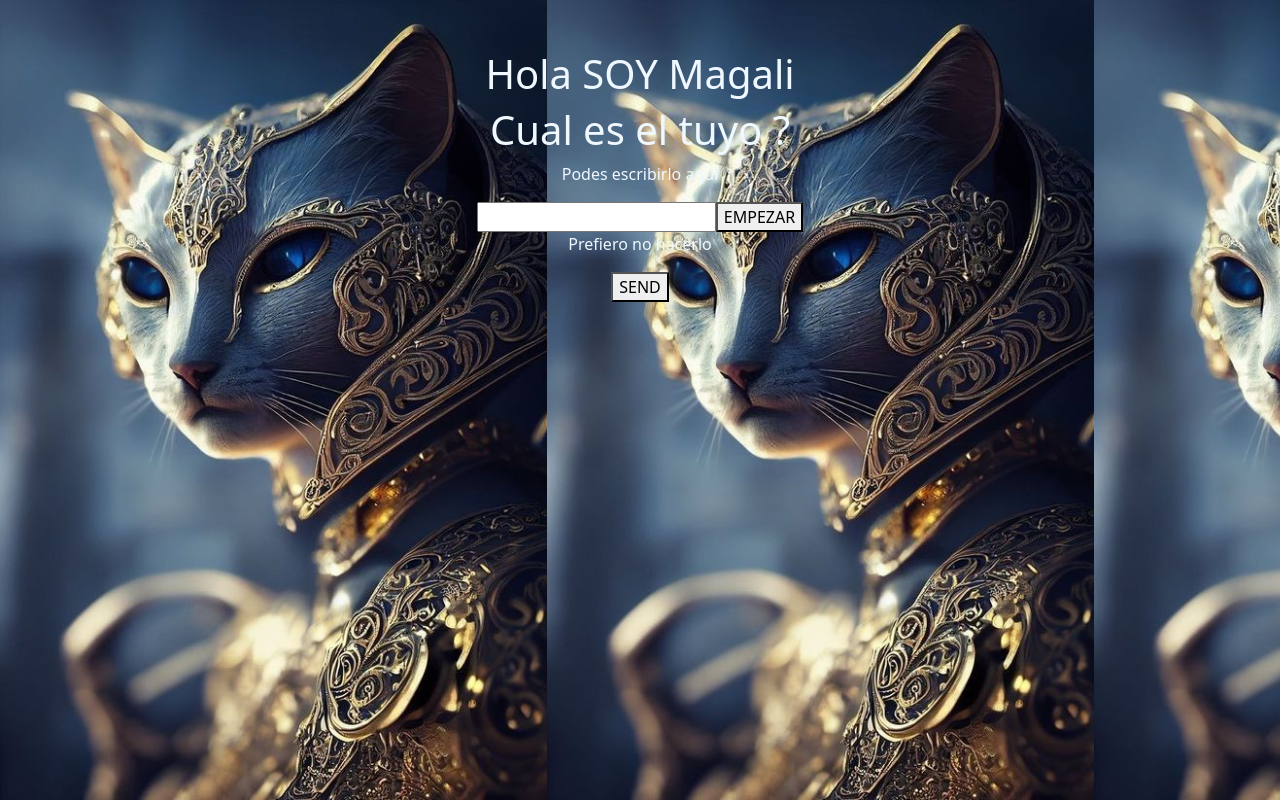
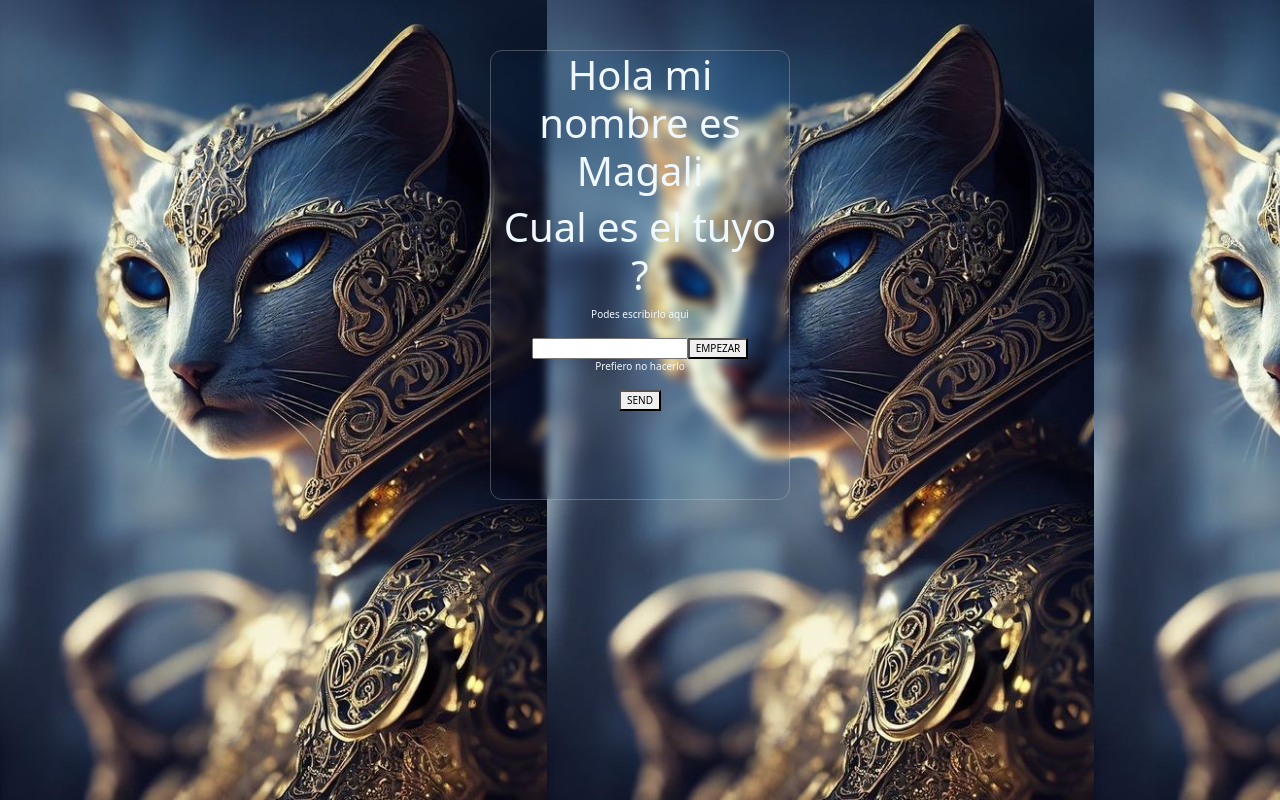
Before and after one commit to Magali18/Portfolio_Front_Magali, a React (Create React App) app in the folder Porftolio_Front_Magali/nombre-de-tu-proyecto/: page / in a window 1280 px wide. Built offline with nearby package versions, Linux system fonts and the light colour scheme.

Commit message:
(add/style/form/landing)

```diff
--- a/Porftolio_Front_Magali/nombre-de-tu-proyecto/src/components/Home/Home.css
+++ b/Porftolio_Front_Magali/nombre-de-tu-proyecto/src/components/Home/Home.css
@@ -1,4 +1,4 @@
-.containerHome{background-image: url('../../image/844d7c9e17c5abe5da771cdc3b487ec2.jpg');
+.containerHome{background-image: url('../../image/6eb4d6be27da2664ff121a14aae9ad5b.jpg');
     background-size:contain;
     background-position:inherit;
     height: 100vh;
--- a/Porftolio_Front_Magali/nombre-de-tu-proyecto/src/components/Home/Home.jsx
+++ b/Porftolio_Front_Magali/nombre-de-tu-proyecto/src/components/Home/Home.jsx
@@ -4,7 +4,7 @@ const Home = () => {
   const visitor = useSelector((state) => state.visitor);
   return (
     <div className="containerHome">
-      <h1>Hola! Bienvenido : {visitor.name}</h1>
+      <h1> Bienvenido : {visitor.name}</h1>
     </div>
   );
 };
--- a/Porftolio_Front_Magali/nombre-de-tu-proyecto/src/components/Landing/Landing.css
+++ b/Porftolio_Front_Magali/nombre-de-tu-proyecto/src/components/Landing/Landing.css
@@ -6,5 +6,23 @@
         text-align:center;
         color: aliceblue;
         padding: 50px;
+        font-size: 10px;
 
 }
+
+.containerForm {
+    backdrop-filter: blur(5px) saturate(118%);
+    -webkit-backdrop-filter: blur(5px) saturate(118%);
+    background-color: rgba(255, 255, 255, 0);
+    border-radius: 12px;
+    border: 1px solid rgba(209, 213, 219, 0.3);
+    font-size: 10px;
+    width: 300px; /* Ancho del contenedor */
+    height: 450px;
+    margin: 0 auto; /* Establece el margen horizontal automáticamente para centrar */
+    position: center;
+
+
+
+
+}
--- a/Porftolio_Front_Magali/nombre-de-tu-proyecto/src/components/Landing/Landing.jsx
+++ b/Porftolio_Front_Magali/nombre-de-tu-proyecto/src/components/Landing/Landing.jsx
@@ -60,7 +60,8 @@ const Landing = () => {
 
   return (
     <div className="containerLanding">
-      <h1>Hola SOY Magali</h1>
+      <div className="containerForm">
+      <h1>Hola mi nombre es Magali</h1>
       <h1>Cual es el tuyo ? </h1>
       <p>Podes escribirlo aqui</p>
 
@@ -78,7 +79,7 @@ const Landing = () => {
 
         <button type="submit">SEND</button>
       </form>
-
+      </div>
     </div>
   );
 };
```
Also changed, not shown: Porftolio_Front_Magali/nombre-de-tu-proyecto/src/image/3658c2c5e3a9803c658e51c7f10c41cf.jpg (deleted), Porftolio_Front_Magali/nombre-de-tu-proyecto/src/image/6eb4d6be27da2664ff121a14aae9ad5b.jpg (added).
